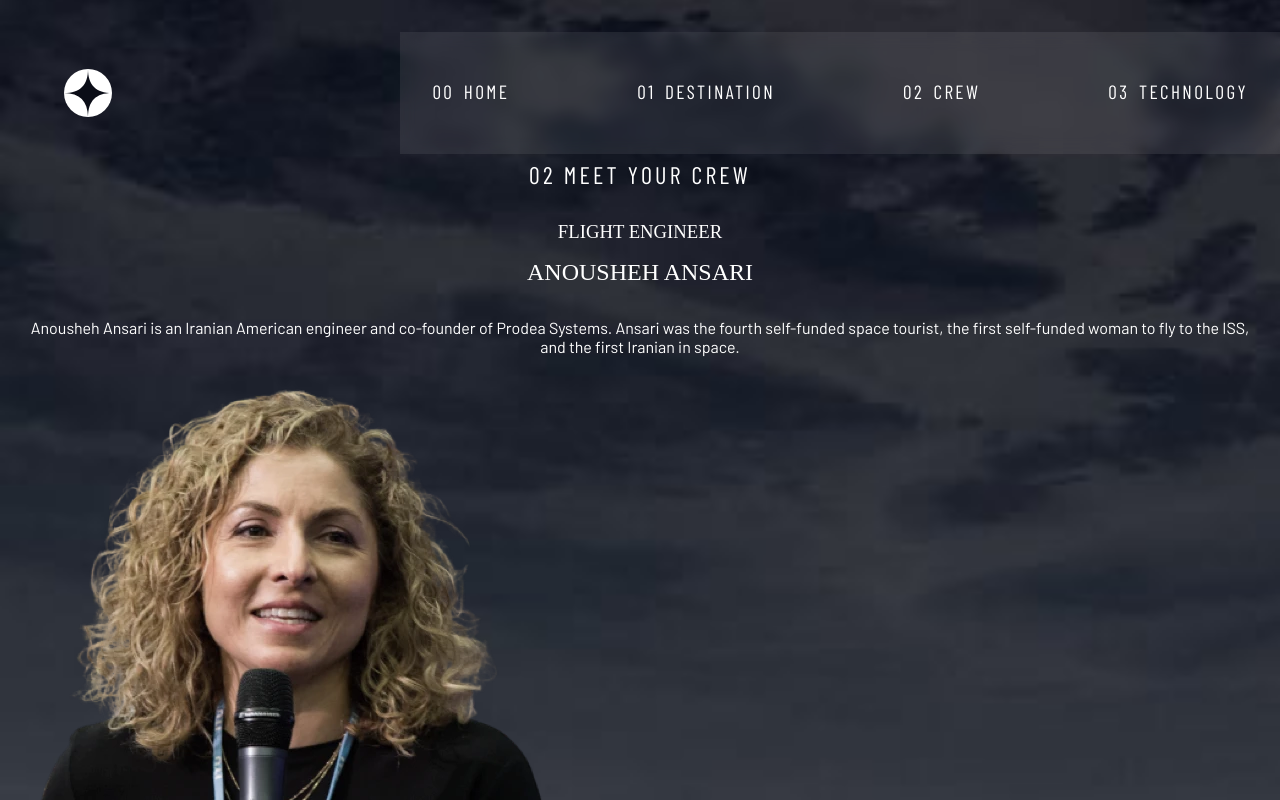
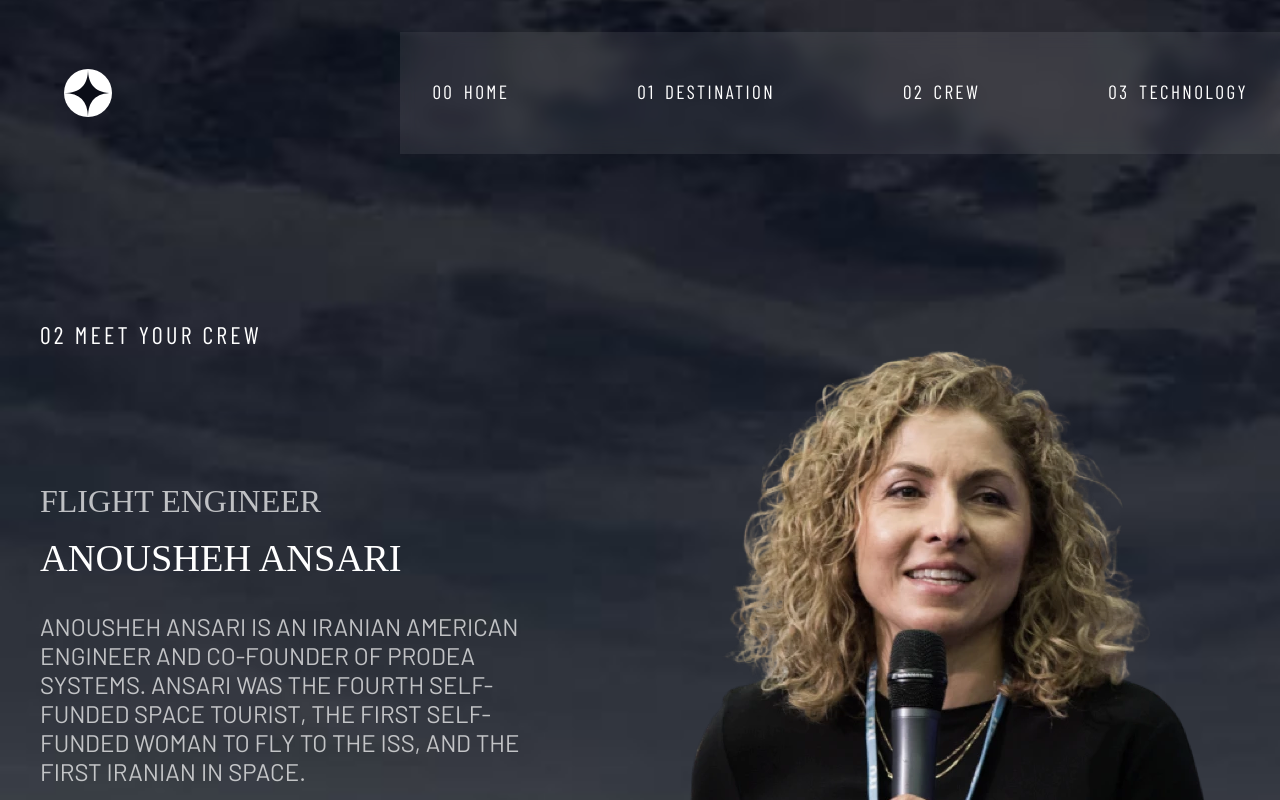
Before and after one commit to JanudaStack/space-tourism-official-main, a React (Vite) app: page /#/crew in a window 1280 px wide. Shown: the top 800 px of the page. Built offline with nearby package versions, Linux system fonts and the light colour scheme; a web font is replaced by a local one.

Commit message:
fix: update Crew component structure and styles for better layout and responsiveness

```diff
--- a/src/pages/Crew/Crew.jsx
+++ b/src/pages/Crew/Crew.jsx
@@ -7,7 +7,7 @@ const Crew = () => {
         <>
             <main>
                 <section className={styles['crew-section']}>
-                    <div className={styles['crew-section-header']}>
+                    <div className={styles['crew-section-header-container']}>
                         <h1 className={styles['crew-section-header']}>
                             02 Meet your crew
                         </h1>
--- a/src/pages/Crew/Crew.module.css
+++ b/src/pages/Crew/Crew.module.css
@@ -20,8 +20,8 @@
 }
 
 .crew-container {
-    display: flex;
-    flex-direction: column;
+    display: grid;
+    grid-template-columns: 1fr;
 }
 
 .crew-content {
@@ -30,7 +30,7 @@
 }
 
 .crew-header {
-    margin-top: 2rem;
+    padding: 2rem 1.5rem;
     display: flex;
     flex-direction: column;
     align-items: center;
@@ -38,19 +38,60 @@
 }
 
 .crew-title {
+    color: var(--clr-light-dim);
+    font-size: clamp(1.2rem, 1.5vw + 1rem, 2rem);
     font-family: var(--ff-serif-headings);
     text-transform: uppercase;
     font-weight: 300;
 }
 
 .crew-name {
+    font-size: clamp(2rem, 3vw, 3.5rem);
     font-family: var(--ff-serif-headings);
     font-weight: 300;
     text-transform: uppercase;
+    text-align: center;
 }
 
 #crew-info {
     padding: 2rem 1.5rem;
+    font-size: clamp(1.2rem, 3vw, 1.5rem);
     font-family: var(--ff-sans-normal-para);
     text-align: center;
+    text-transform: uppercase;
+    color: var(--clr-light-dim);
 }
+
+.crew-img {
+    display: flex;
+    justify-content: center;
+}
+
+@media (min-width: 1024px) {
+    .crew-section {
+        padding: 20rem 2.5rem 0;
+    }
+
+    .crew-section-header {
+        text-align: left;
+    }
+
+    .crew-container {
+        grid-template-columns: 1fr 1fr;
+    }
+
+    .crew-content {
+        justify-content: center;
+    }
+
+    .crew-header {
+        padding: 0;
+        align-items: flex-start;
+    }
+
+    #crew-info {
+        text-align: left;
+        padding: 2rem 0;
+        width: 80%;
+    }
+}
--- a/src/pages/Destination/Destination.module.css
+++ b/src/pages/Destination/Destination.module.css
@@ -3,7 +3,7 @@
     background-position: center;
     background-size: cover;
     background-repeat: no-repeat;
-    padding-top: 12rem;
+    padding: 12rem 1rem 0;
 }
 
 .destination-title {
```
